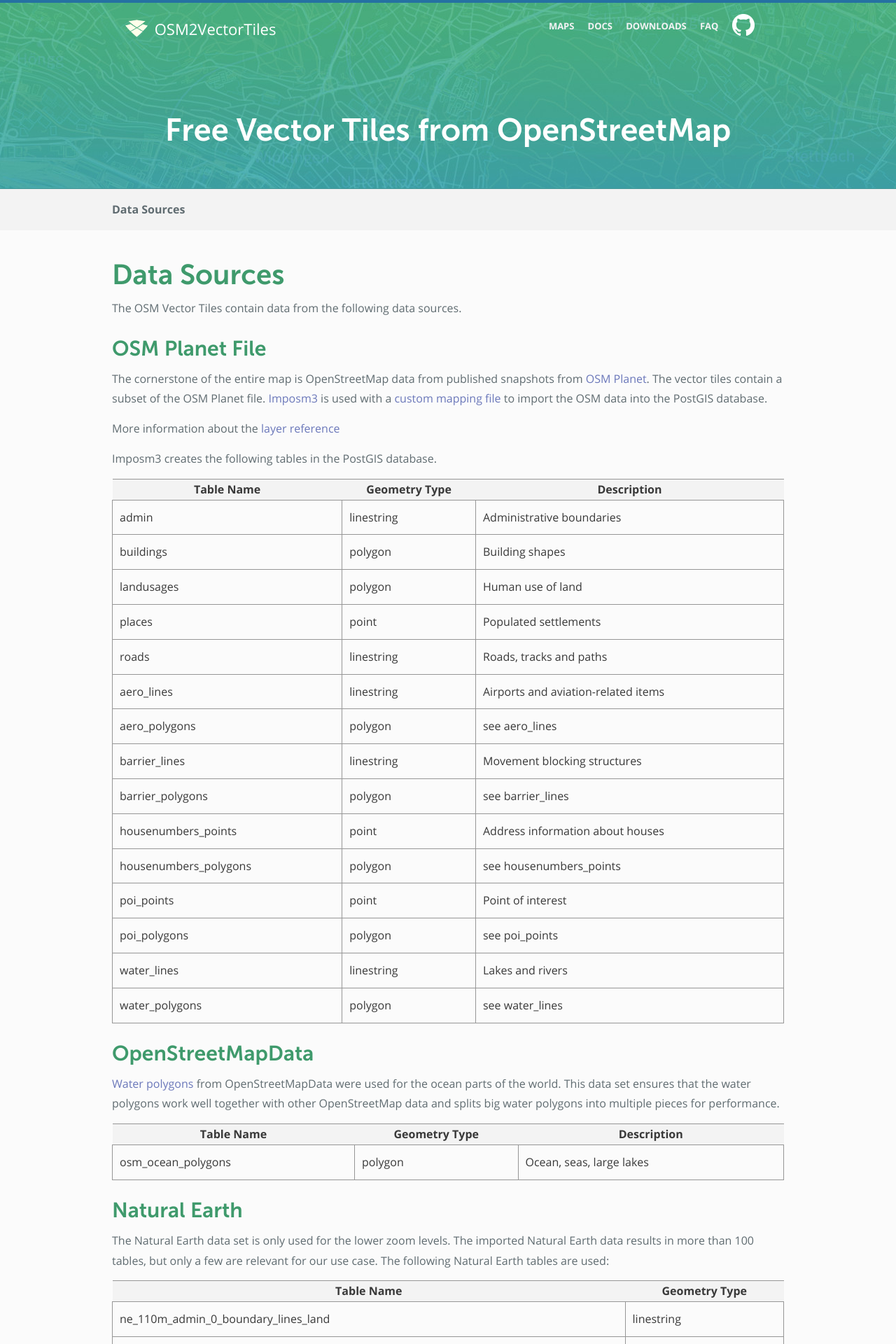
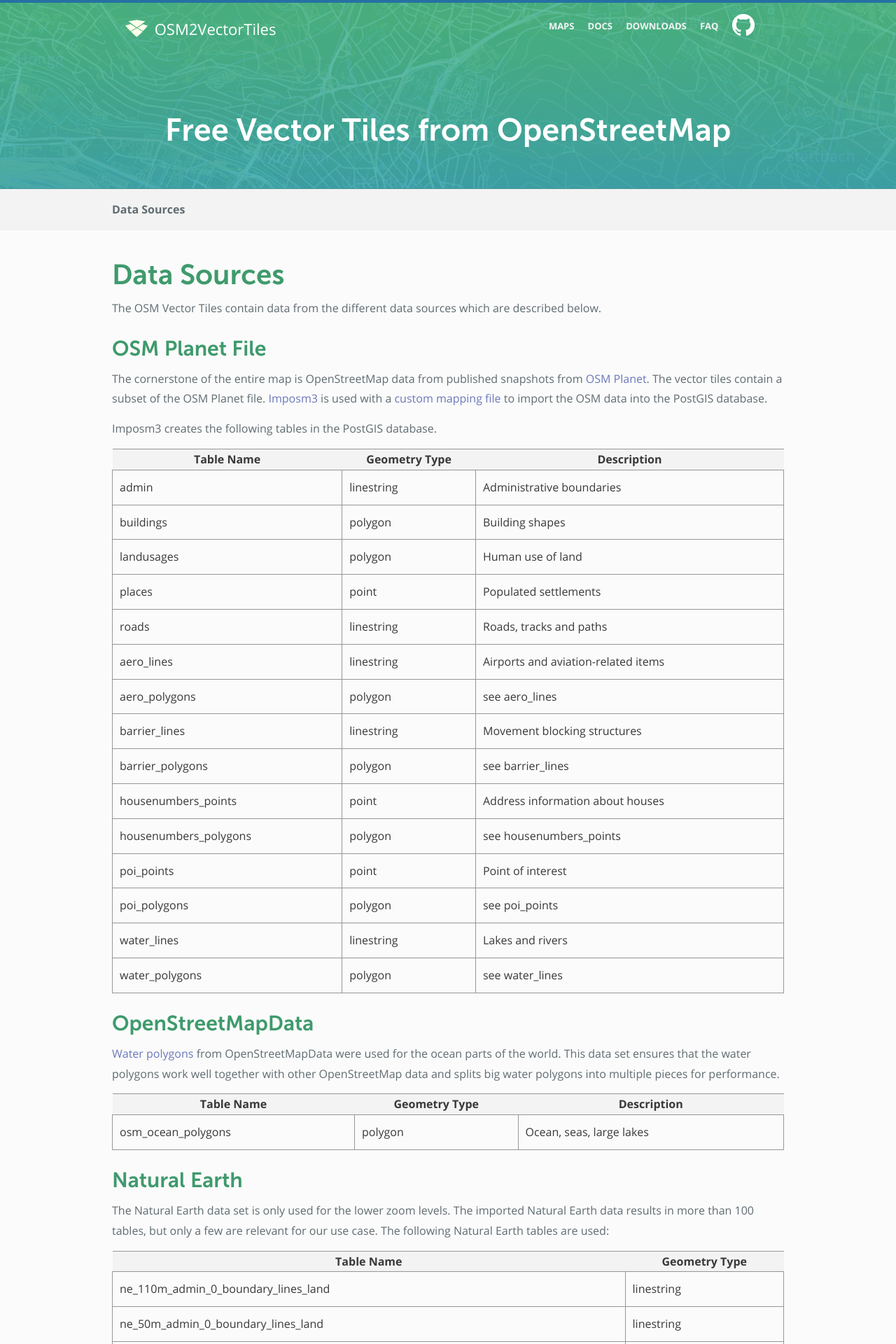
Before and after one commit to osm2vectortiles/osm2vectortiles, a Jekyll site: the page built from docs/data-sources.md, in a window 1280 px wide. Shown: the top 1920 px of the page at 70% size. Built offline with Jekyll 4.4.1, drawn with Linux system fonts in a browser that asks for light colours; Markdown is read by kramdown in place of the engine named in the settings.

Commit message:
Rewrite small part of developer docs

```diff
--- a/_layouts/page.html
+++ b/_layouts/page.html
@@ -14,7 +14,7 @@
     </div>
   </div>
 </div>
-<div class="row">
+<div class="row article">
   <div class="col12">
     <div class="container padb-6">
       {{ content }}
--- a/_sass/_base.scss
+++ b/_sass/_base.scss
@@ -106,9 +106,13 @@
     margin-left: auto;
     margin-right: auto;
   }
+
+  /* responsive images */
+  img {
+    max-width: 100%;
+  }
+
+  ol {
+    list-style-type: decimal;
+  }
 }
-
-/* responsive images */
-img {
-    max-width: 100%;
-}
--- a/docs/data-sources.md
+++ b/docs/data-sources.md
@@ -6,12 +6,11 @@
 
 # Data Sources
 
-The OSM Vector Tiles contain data from the following data sources.
+The OSM Vector Tiles contain data from the different data sources
+which are described below.
 
 ## OSM Planet File
 The cornerstone of the entire map is OpenStreetMap data from published snapshots from [OSM Planet](http://wiki.openstreetmap.org/wiki/Planet.osm). The vector tiles contain a subset of the OSM Planet file. [Imposm3](http://imposm.org/docs/imposm3/latest/) is used with a [custom mapping file](https://github.com/osm2vectortiles/osm2vectortiles/blob/master/src/import-osm/mapping.yml) to import the OSM data into the PostGIS database.
-
-More information about the [layer reference](/docs/imposm-schema.html)
 
 Imposm3 creates the following tables in the PostGIS database.
 
@@ -50,15 +49,15 @@
 
 | Table Name                                                                                                                | Geometry Type |
 | ------------------------------------------------------------------------------------------------------------------------- | ------------- |
-| ne_110m_admin_0_boundary_lines_land                                                                                 | linestring    |
-| ne_50m_admin_0_boundary_lines_land                                                                                  | linestring    |
-| ne_10m_admin_0_boundary_lines_land                                                                                  | linestring    |
-| ne_50m_admin_1_states_provinces_lines                                                                               | linestring    |
-| ne_10m_admin_1_states_provinces_lines_shp                                                                          | linestring    |
-| ne_10m_admin_0_boundary_lines_disputed_areas                                                                       | linestring    |
-| ne_110m_lakes                                                                                                           | polygon       |
-| ne_50m_lakes                                                                                                            | polygon       |
-| ne_10m_lakes                                                                                                            | polygon       |
+| ne\_110m\_admin\_0\_boundary\_lines\_land                                                                                       | linestring    |
+| ne\_50m\_admin\_0\_boundary\_lines\_land                                                                                        | linestring    |
+| ne\_10m\_admin\_0\_boundary\_lines\_land                                                                                        | linestring    |
+| ne\_50m\_admin\_1\_states_provinces\_lines                                                                                     | linestring    |
+| ne\_10m\_admin\_1\_states_provinces\_lines\_shp                                                                                 | linestring    |
+| ne\_10m\_admin\_0\_boundary\_lines\_disputed\_areas                                                                              | linestring    |
+| ne\_110m\_lakes                                                                                                             | polygon       |
+| ne\_50m\_lakes                                                                                                              | polygon       |
+| ne\_10m\_lakes                                                                                                              | polygon       |
 
 
 ## Custom Curated Labels
```
Also changed, not shown: docs/extracts.md (+7 -3 lines), docs/import-export-process.md (+6 -3 lines), docs/index.md (+1 -1 lines).
